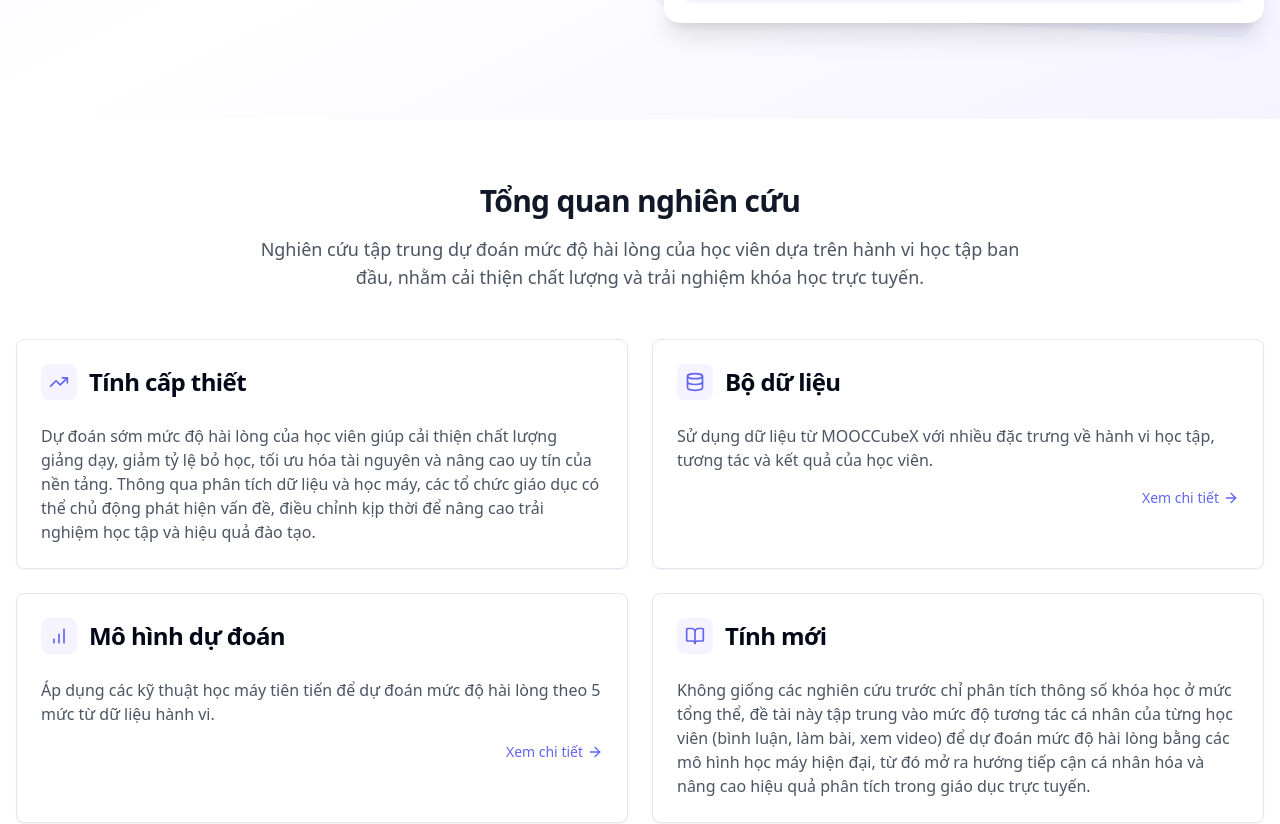
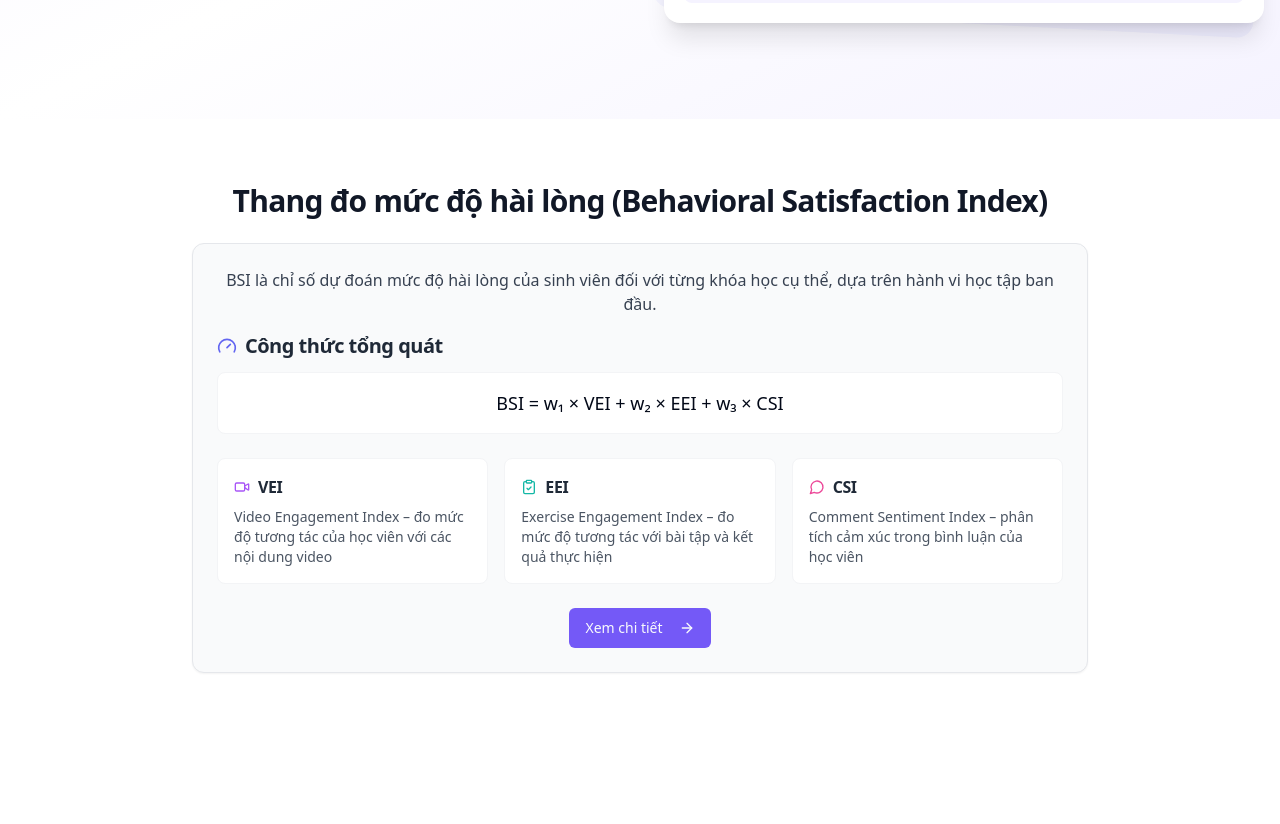
Before and after one commit to NganPhuong09/learn-insight-predict-52, a React (Vite) app: page / in a window 1280 px wide. Shown: the part 570-1394 px from the top of the page. Built offline with nearby package versions, Linux system fonts and the light colour scheme; the HTML template or start-up script is replaced by a standard one.

Commit message:
Add BSI introduction to homepage
Introduce BSI formula and components on the homepage, linking to the detailed BSIOverview page.

```diff
--- a/src/App.tsx
+++ b/src/App.tsx
@@ -9,6 +9,7 @@ import Dashboard from "./pages/Dashboard";
 import DataOverview from "./pages/DataOverview";
 import DataQuality from "./pages/DataQuality";
 import NotFound from "./pages/NotFound";
+import BSIOverview from "./pages/BSIOverview";
 import React from "react"; // Add explicit React import
 
 // Create a new QueryClient instance inside the component
@@ -28,6 +29,7 @@ const App = () => {
             <Route path="/data-overview" element={<DataOverview />} />
             <Route path="/data-quality" element={<DataQuality />} />
             <Route path="/data-cleaning" element={<DataQuality />} />  {/* Redirect old path to new page */}
+            <Route path="/bsi-overview" element={<BSIOverview />} />  {/* Add route for BSI Overview page */}
             {/* ADD ALL CUSTOM ROUTES ABOVE THE CATCH-ALL "*" ROUTE */}
             <Route path="*" element={<NotFound />} />
           </Routes>
--- /dev/null
+++ b/src/components/BSIFormula.tsx
@@ -0,0 +1,84 @@
+
+import React from 'react';
+import { Gauge, Video, ClipboardCheck, MessageCircle } from "lucide-react";
+import { Link } from "react-router-dom";
+import { Button } from "@/components/ui/button";
+
+const BSIFormula = () => {
+  return (
+    <div className="py-16 bg-white">
+      <div className="container mx-auto px-4">
+        <div className="max-w-4xl mx-auto">
+          <h2 className="text-3xl font-bold text-gray-900 mb-6 text-center">
+            Thang đo mức độ hài lòng (Behavioral Satisfaction Index)
+          </h2>
+
+          <div className="bg-gray-50 p-6 rounded-xl border border-gray-200 shadow-sm mb-8">
+            <p className="text-gray-700 mb-4 text-center">
+              BSI là chỉ số dự đoán mức độ hài lòng của sinh viên đối với từng khóa học cụ thể,
+              dựa trên hành vi học tập ban đầu.
+            </p>
+
+            <div className="mb-6">
+              <h3 className="text-xl font-semibold flex items-center gap-2 text-gray-800 mb-3">
+                <Gauge className="w-5 h-5 text-research-primary" />
+                Công thức tổng quát
+              </h3>
+              <div className="bg-white p-4 rounded-lg border border-gray-100 text-center">
+                <p className="text-lg font-medium">
+                  BSI = w₁ × VEI + w₂ × EEI + w₃ × CSI
+                </p>
+              </div>
+            </div>
+
+            <div className="grid grid-cols-1 md:grid-cols-3 gap-4 mb-6">
+              <div className="bg-white p-4 rounded-lg border border-gray-100">
+                <h4 className="font-semibold flex items-center gap-2 text-gray-800 mb-2">
+                  <Video className="w-4 h-4 text-purple-500" />
+                  VEI
+                </h4>
+                <p className="text-sm text-gray-600">
+                  Video Engagement Index – đo mức độ tương tác của học viên với các nội dung video
+                </p>
+              </div>
+
+              <div className="bg-white p-4 rounded-lg border border-gray-100">
+                <h4 className="font-semibold flex items-center gap-2 text-gray-800 mb-2">
+                  <ClipboardCheck className="w-4 h-4 text-teal-500" />
+                  EEI
+                </h4>
+                <p className="text-sm text-gray-600">
+                  Exercise Engagement Index – đo mức độ tương tác với bài tập và kết quả thực hiện
+                </p>
+              </div>
+
+              <div className="bg-white p-4 rounded-lg border border-gray-100">
+                <h4 className="font-semibold flex items-center gap-2 text-gray-800 mb-2">
+                  <MessageCircle className="w-4 h-4 text-pink-500" />
+                  CSI
+                </h4>
+                <p className="text-sm text-gray-600">
+                  Comment Sentiment Index – phân tích cảm xúc trong bình luận của học viên
+                </p>
+              </div>
+            </div>
+
+            <div className="text-center">
+              <Button asChild>
+                <Link to="/bsi-overview" className="flex items-center justify-center">
+                  Xem chi tiết
+                  <svg xmlns="http://www.w3.org/2000/svg" width="24" height="24" viewBox="0 0 24 24" fill="none" stroke="currentColor" strokeWidth="2" strokeLinecap="round" strokeLinejoin="round" className="ml-2 h-4 w-4">
+                    <path d="M5 12h14"></path>
+                    <path d="m12 5 7 7-7 7"></path>
+                  </svg>
+                </Link>
+              </Button>
+            </div>
+          </div>
+        </div>
+      </div>
+    </div>
+  );
+};
+
+export default BSIFormula;
--- a/src/pages/Index.tsx
+++ b/src/pages/Index.tsx
@@ -2,6 +2,7 @@
 import React, { useEffect } from 'react';
 import Navbar from '@/components/Navbar';
 import Hero from '@/components/Hero';
+import BSIFormula from '@/components/BSIFormula';
 import ResearchOverview from '@/components/ResearchOverview';
 import DataPipeline from '@/components/DataPipeline';
 import Footer from '@/components/Footer';
@@ -17,6 +18,7 @@ const Index = () => {
       <Navbar />
       <main className="flex-grow">
         <Hero />
+        <BSIFormula />
         <ResearchOverview />
         <DataPipeline />
       </main>
```
